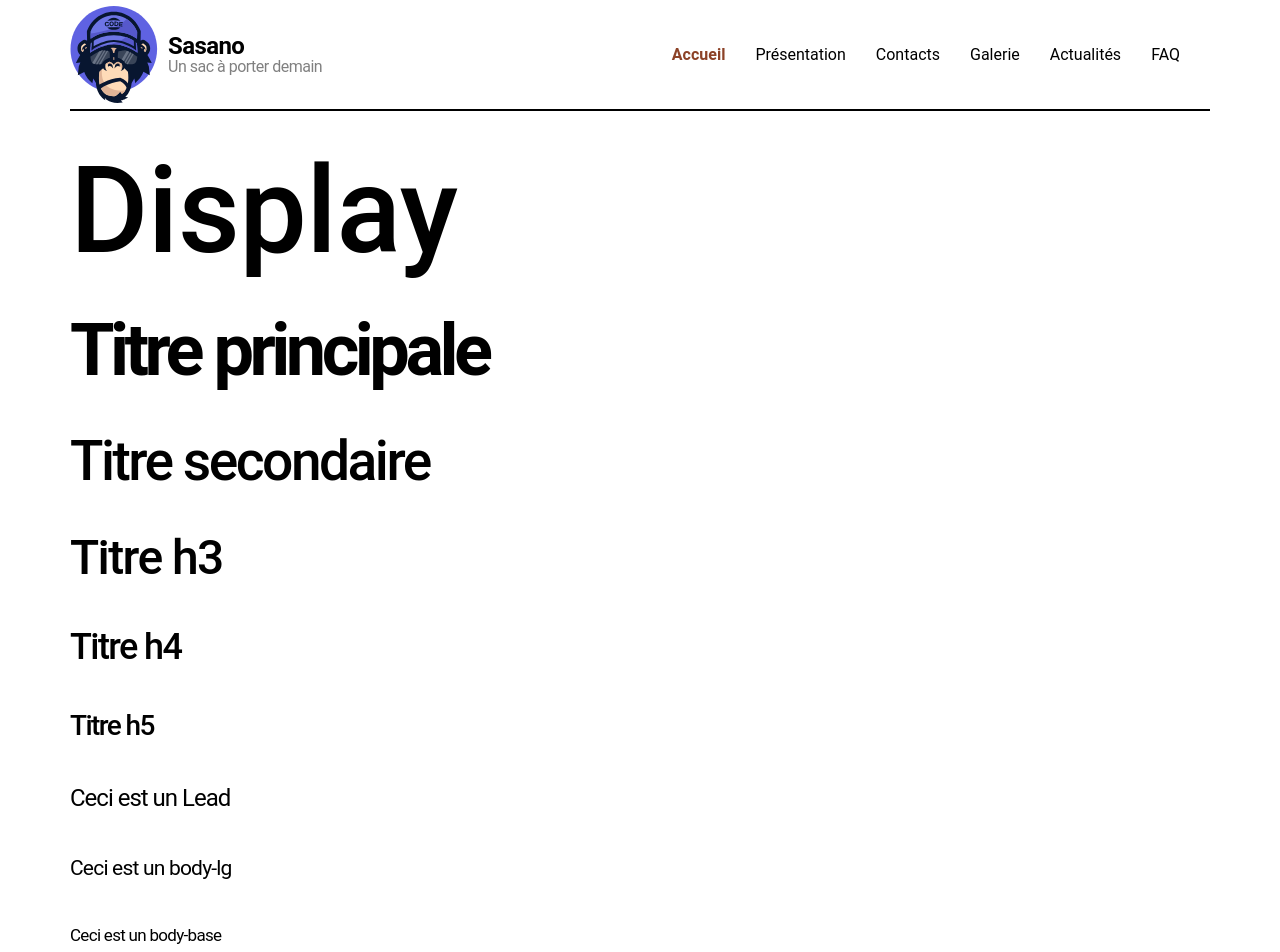
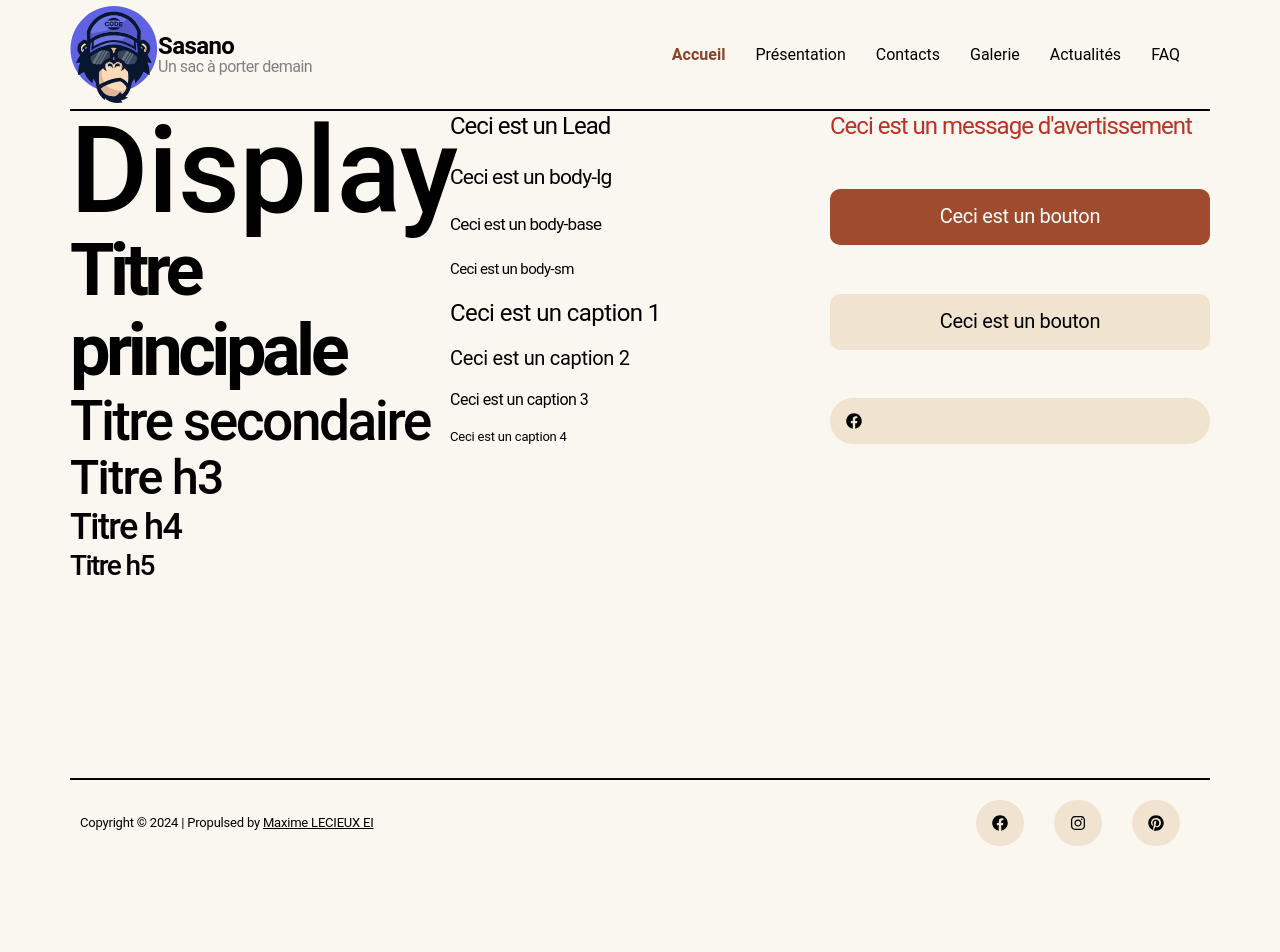
Before and after one commit to MaximeLecieux/sasano.fr, a Next.js app: page / in a window 1280 px wide. Shown: the top 952 px of the page. After the commit the page ends 866 px from the top, so only its background shows below. Built offline with nearby package versions, Linux system fonts and the light colour scheme.

Commit message:
Composant Button : Ajout d'un hover, intégration des icones si variant = icon
Intégration de la couleur de fond du site + modification de la présentation des composants

Création du footer de la page + Création du tableau des liens de navigation du footer

```diff
--- a/app/globals.css
+++ b/app/globals.css
@@ -6,6 +6,10 @@
 @layer base {
   html {
     font-family: "Roboto", system-ui, sans-serif;
-    overflow: hidden;
+    /* overflow: hidden; */
+  }
+
+  button {
+    transition-duration: 300ms;
   }
 }
--- a/app/layout.tsx
+++ b/app/layout.tsx
@@ -1,6 +1,7 @@
 import type { Metadata } from "next";
 import "./globals.css";
 import Header from "@/components/ui/components/navigation/Header";
+import Footer from "@/components/ui/components/navigation/Footer";
 
 export const metadata: Metadata = {
   title: "Sasano.fr",
@@ -14,9 +15,10 @@ export default function RootLayout({
 }>) {
   return (
     <html lang="fr">
-      <body className="mx-[70px]">
+      <body className="bg-back-200 mx-[70px] h-screen">
       <Header />
         {children}
+      <Footer />
       </body>
     </html>
   );
--- a/app/page.tsx
+++ b/app/page.tsx
@@ -1,10 +1,12 @@
 import { Button } from "@/components/ui/design-system/button/Button";
 import { Typography } from "@/components/ui/design-system/typographie/Typographie";
+import { FaFacebook } from "react-icons/fa";
 
 export default function Home() {
   return (
     <>
-    <div className="grid gap-10 mt-10">
+    <div className="grid grid-cols-3 h-5/6">
+      <div className="flex flex-col justify-between h-3/6">
         <Typography variant="display" component="p">
           Display
         </Typography>
@@ -23,6 +25,8 @@ export default function Home() {
         <Typography variant="h5" component="h5">
           Titre h5
         </Typography>
+      </div>
+      <div className="flex flex-col justify-between h-3/6">
       <Typography variant="lead" component="p">
           Ceci est un Lead
         </Typography>
@@ -47,11 +51,11 @@ export default function Home() {
         <Typography variant="caption4" component="p">
         Ceci est un caption 4
         </Typography>
+      </div>
+      <div className="flex flex-col justify-between h-3/6">
         <Typography variant="lead" component="p" color="danger">
           Ceci est un message d'avertissement
         </Typography>
-    </div>
-    <div className="flex gap-4 p-4">
         <Button variant="accent">
         <Typography variant="caption2" component="span">
             Ceci est un bouton
@@ -62,6 +66,8 @@ export default function Home() {
               Ceci est un bouton
           </Typography>
         </Button>
+        <Button variant="icon" icon={FaFacebook}/>
+      </div>
     </div>
     </>
   );
--- /dev/null
+++ b/components/ui/components/navigation/Footer.tsx
@@ -0,0 +1,57 @@
+import React from 'react'
+import { footerAppLinks } from './app-links'
+import { AppLinks } from '@/lib/types/app-links';
+import { LinkTypes } from '@/lib/types/link-types';
+import { ActiveLink } from './active-link';
+import { Button } from '../../design-system/button/Button';
+import { Typography } from '../../design-system/typographie/Typographie';
+
+export default function Footer() {
+
+    const currentYear = new Date().getFullYear()
+
+    const footerLinks = footerAppLinks.map((link: AppLinks) => {
+        if (link.type === LinkTypes.INTERNAL) {
+            return (
+                <div className='mr-[30px]'>
+                    <ActiveLink key={link.label} href={link.baseUrl}>
+                    {link.label}
+                    </ActiveLink>
+                </div>
+            );
+        } else if (link.type === LinkTypes.EXTERNAL) {
+            return (
+                <div className='mr-[30px]'>
+                    <a key={link.label} href={link.baseUrl} target="_blank" rel="noopener noreferrer">
+                        <Button
+                            variant='icon'
+                            icon={link.icon}
+                        />
+                    </a>
+                </div>
+
+            );
+        }
+        return null; // Retourne null si aucun type ne correspond
+    })
+
+  return (
+    <footer className='flex justify-between items-center border-t-2 py-[20px]'>
+        <div className='flex items-center'>
+            <div className='ml-[10px]'>
+            <Typography
+                variant="caption4"
+            >
+                {`Copyright © ${currentYear} | Propulsed by `}
+                <a href="https://lecieux.fr" target="_blank" className="underline">
+                    {`Maxime LECIEUX EI`}
+                </a>
+            </Typography>
+            </div>
+        </div>
+        <div className='flex'>
+            {footerLinks}
+        </div>
+    </footer>
+  )
+}
--- a/components/ui/components/navigation/Header.tsx
+++ b/components/ui/components/navigation/Header.tsx
@@ -43,7 +43,7 @@ export default function Header() {
                     height={99}
                 />
             </div>
-            <div className='ml-[10px]'>
+            <div>
                 <Typography variant='caption1' className='font-bold'>
                     Sasano
                 </Typography>
--- a/components/ui/components/navigation/app-links.tsx
+++ b/components/ui/components/navigation/app-links.tsx
@@ -1,4 +1,5 @@
 import { AppLinks } from "@/lib/types/app-links";
+import { FaFacebook, FaInstagram, FaPinterest } from "react-icons/fa";
 
 export const headerAppLinks: AppLinks[] = [
     {
@@ -32,3 +33,24 @@ export const headerAppLinks: AppLinks[] = [
         type: "internal"
     }
 ]
+
+export const footerAppLinks: AppLinks[] = [
+    {
+        label: "Facebook",
+        baseUrl: "https://www.facebook.com",
+        type: "external",
+        icon : FaFacebook
+    },
+    {
+        label: "Instagram",
+        baseUrl: "https://www.instagram.com",
+        type: "external",
+        icon : FaInstagram
+    },
+    {
+        label: "Pinterest",
+        baseUrl: "https://fr.pinterest.com",
+        type: "external",
+        icon : FaPinterest
+    }
+]
--- a/components/ui/design-system/button/Button.tsx
+++ b/components/ui/design-system/button/Button.tsx
@@ -1,17 +1,20 @@
 import clsx from 'clsx';
 import React from 'react';
+import { IconBaseProps } from 'react-icons';
 
 interface Props {
     variant?:
         "accent"
         | "secondary"
         | "icon"
+    icon?: React.ComponentType<IconBaseProps>
     className?: string;
-    children: React.ReactNode;
+    children?: React.ReactNode;
 }
 
 export const Button = ({
   variant = "accent",
+  icon: Icon,
   className,
   children,
 }: Props) => {
@@ -20,15 +23,13 @@ export const Button = ({
 
   switch (variant) {
     case "accent":
-      variantStyle = "bg-primary-400 text-white";
+      variantStyle = "bg-primary-400 text-white hover:bg-secondary";
       break;
     case "secondary":
-      variantStyle = "bg-back-400"
+      variantStyle = "bg-back-400 hover:bg-back"
       break;
     case "icon":
-        variantStyle = "bg-back-400 rounded-full"
-    default:
-      variantStyle = "";
+        variantStyle = "bg-back-400 rounded-full hover:bg-back"
   }
 
   return (
@@ -39,7 +40,8 @@ export const Button = ({
         "py-[15px] px-[16px] rounded" // Styles par défaut
       )}
     >
-      {children}
+      {Icon && <Icon className='text-xl' />}
+      {children && variant !== "icon" && children}
     </button>
   );
 };
--- a/lib/types/app-links.tsx
+++ b/lib/types/app-links.tsx
@@ -1,9 +1,9 @@
-import { IconType } from "react-icons"
+import { IconBaseProps } from "react-icons"
 import { LinkType } from "./link-types"
 
 export interface AppLinks {
     label: string
     baseUrl: string
     type: LinkType
-    icon?: IconType
+    icon?: React.ComponentType<IconBaseProps>
 }
```
Lines whose indentation alone changed are shown as unchanged.
